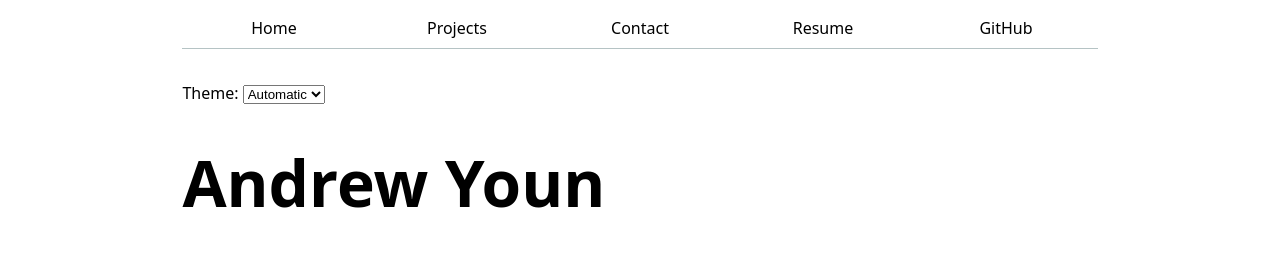
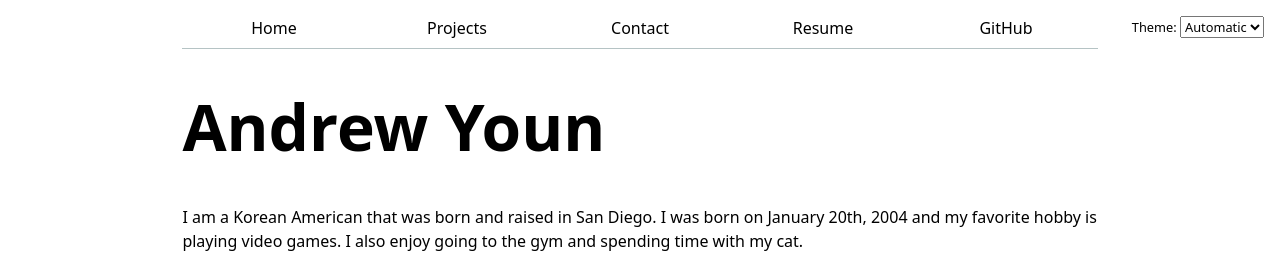
Before and after one commit to andrewyounucsd/portfolio, a plain HTML site: page index.html in a window 1280 px wide. Shown: the top 253 px of the page. Drawn offline with Linux system fonts and the light colour scheme.

Commit message:
move dropdown to top right of website

```diff
--- a/style.css
+++ b/style.css
@@ -101,3 +101,15 @@ h1, h2, h3, h4, h5, h6 {
 .resume section {
     margin-block: 1.5em;
 }
+
+.color-scheme {
+    position: absolute;
+    top: 1rem;
+    right: 1rem;
+    font-size: 80%;
+    font-family: inherit;
+}
+
+input, textarea, button, select {
+    font: inherit;
+}
```
